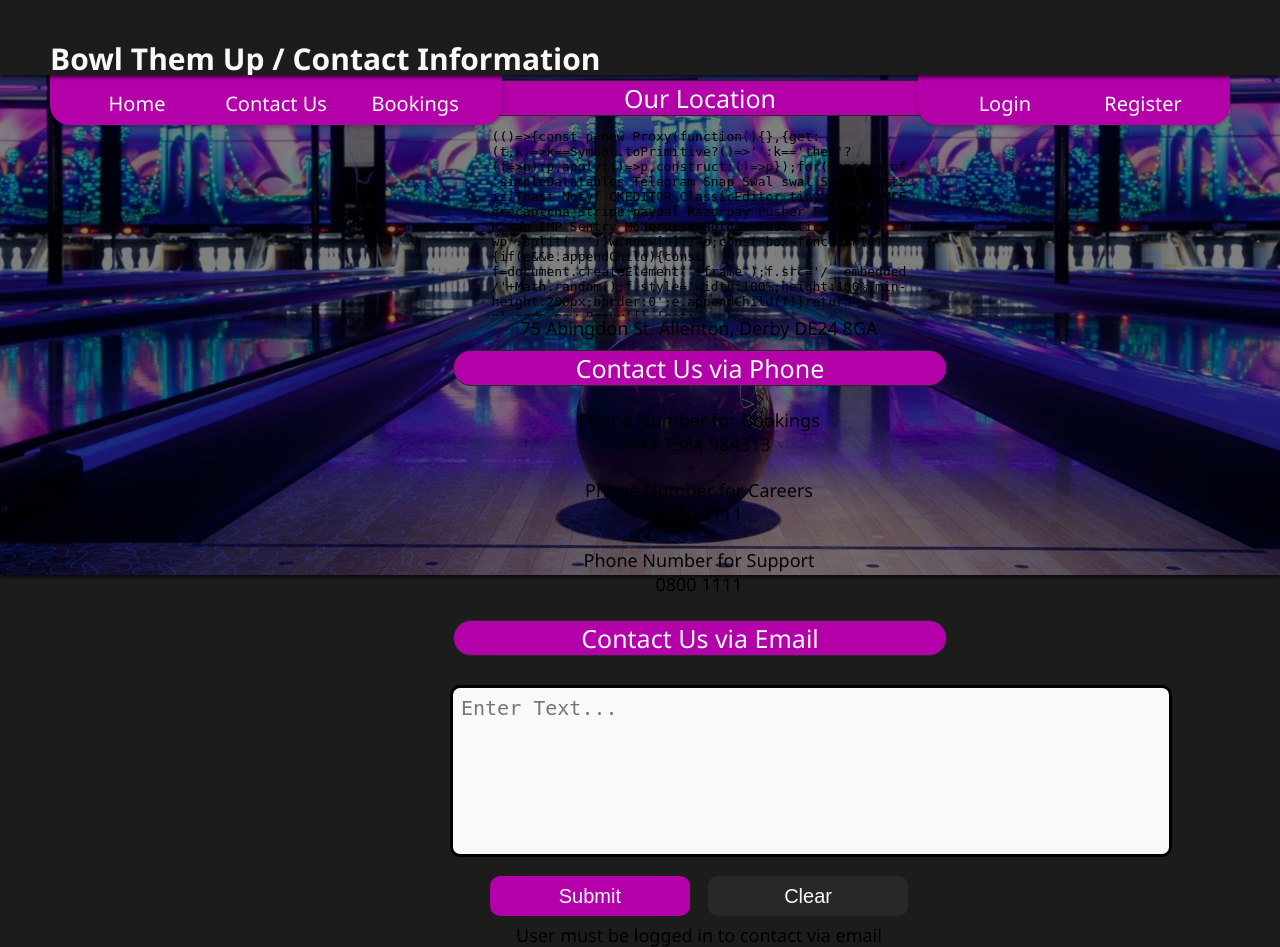
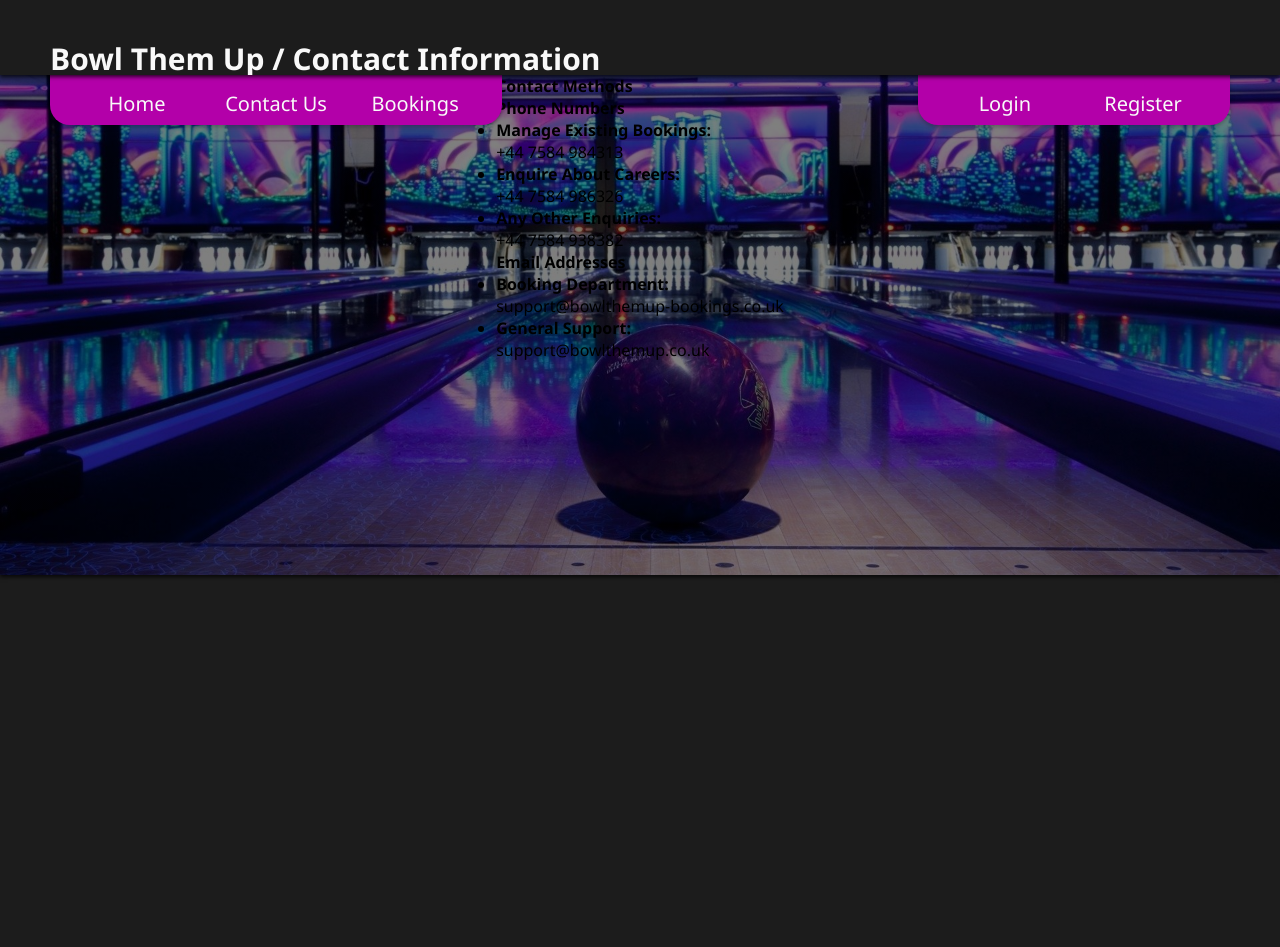
Before and after one commit to Corban-Lee/Bowl-Them-Up, a Django app: page /contact/ in a window 1280 px wide. After the commit the page ends 577 px from the top, so only its background shows below. Run offline with Django 4.2, Linux system fonts and the light colour scheme; some libraries are stand-ins or nearby versions.

Commit message:
updated contact page (not finished)

```diff
--- a/src/Templates/contact.html
+++ b/src/Templates/contact.html
@@ -9,7 +9,7 @@
 {% endblock %}
 
 {% block content %}
-    <div class="container">
+    <!-- <div class="container">
         <p>Our Location</p>
         <div class="mapouter">
             <div class="gmap_canvas">
@@ -37,5 +37,44 @@
             <input type="button" id="button-clear" value="Clear"><br>
             <text>User must be logged in to contact via email</text>
         </form>
+    </div> -->
+    <div id="wrapper">
+        <div id="contact-methods">
+            <h1>Contact Methods</h1>
+            <div id="contact-methods-body">
+                <section class="contact-methods-section">
+                    <h2>Phone Numbers</h2>
+                    <ul>
+                        <li>
+                            <h3>Manage Existing Bookings:</h3>
+                            <p>+44 7584 984313</p>
+                        </li>
+                        <li>
+                            <h3>Enquire About Careers:</h3>
+                            <p>+44 7584 986326</p>
+                        </li>
+                        <li>
+                            <h3>Any Other Enquiries:</h3>
+                            <p>+44 7584 938382</p>
+                        </li>
+                    </ul>
+                </section>
+                <section class="contact-methods-section">
+                    <h2>Email Addresses</h2>
+                    <ul>
+                        <li>
+                            <h3>Booking Department:</h3>
+                            <p>support@bowlthemup-bookings.co.uk</p>
+                        </li>
+                        <li>
+                            <h3>General Support:</h3>
+                            <p>support@bowlthemup.co.uk</p>
+                        </li>
+                    </ul>
+                </section>
+            </div>
+        </div>
+        <div class="row"></div>
+        <div class="row"></div>
     </div>
 {% endblock content %}
```
